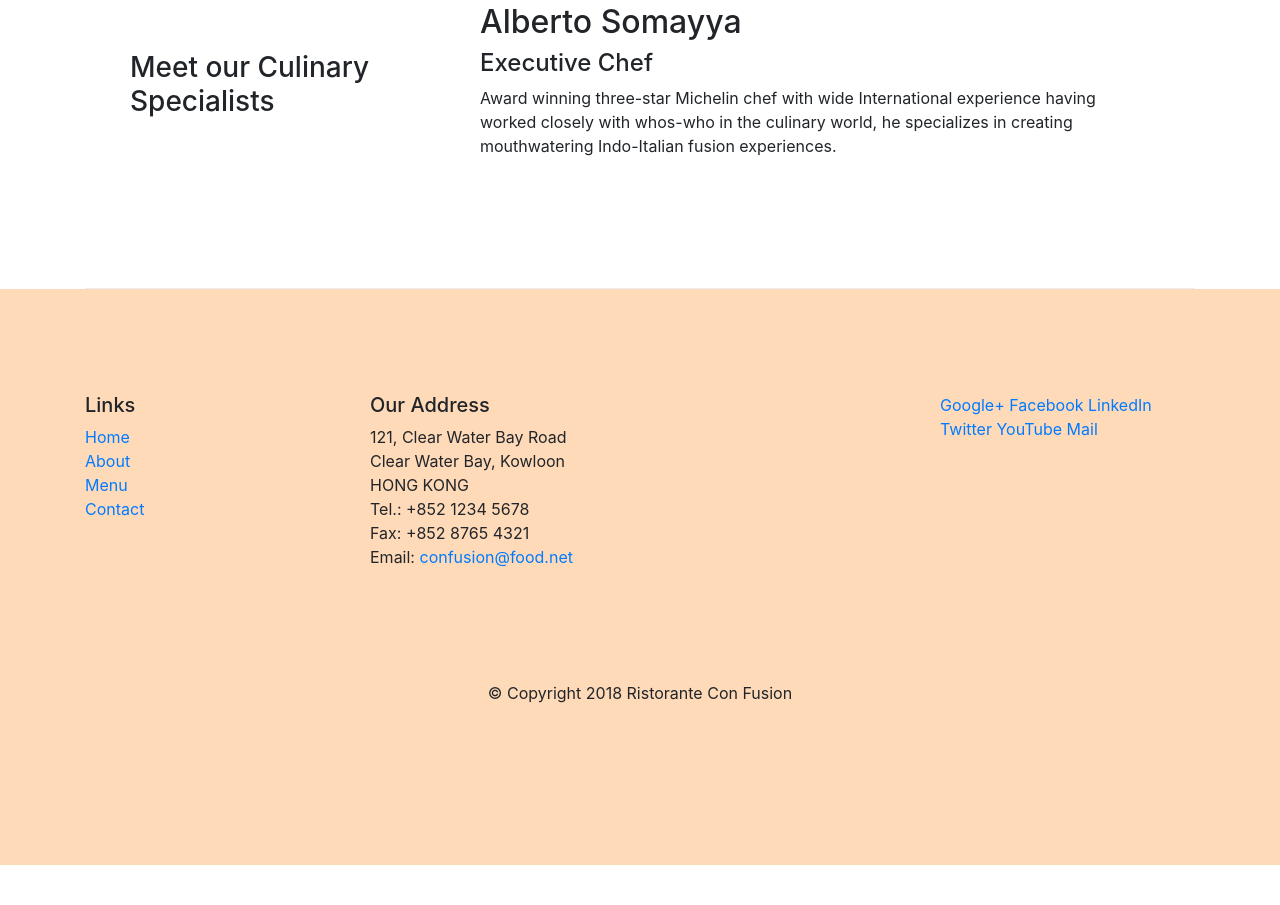
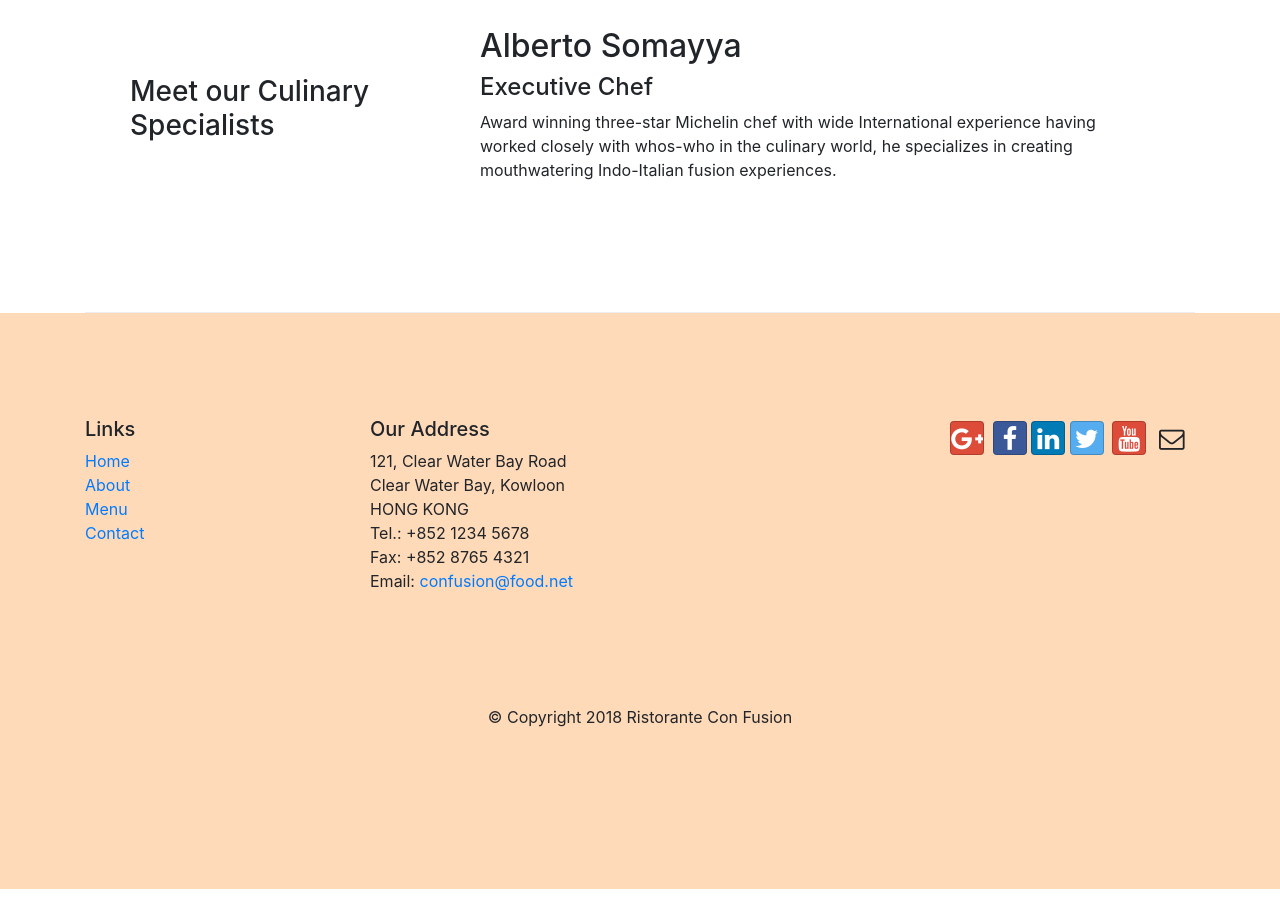
Before and after one commit to sakshampuri/cbootstrp, a website: page Bootstrap4/conFusion/index.html in a window 1280 px wide. Shown: the part 1271-2176 px from the top of the page. Before the commit the page ends 2152 px from the top, so only its background shows below. Drawn offline with nearby package versions, Linux system fonts and the light colour scheme.

Commit message:
icon fonts added

```diff
--- a/Bootstrap4/conFusion/index.html
+++ b/Bootstrap4/conFusion/index.html
@@ -9,6 +9,8 @@
     <meta http-equiv="x-ua-compatible" content="ie=edge">
 
     <link rel="stylesheet" href="node_modules/bootstrap/dist/css/bootstrap.min.css">
+    <link rel="stylesheet" href="node_modules/font-awesome/css/font-awesome.min.css">
+    <link rel="stylesheet" href="node_modules/bootstrap-social/bootstrap-social.css">
     <link rel="stylesheet" href="css/style.css">
 
 </head>
@@ -25,10 +27,12 @@
             <a class="navbar-brand font-weight-bold" href="#">Ristorante Con Fusion</a>
             <div class="collapse navbar-collapse">
                 <ul class="navbar-nav mr-auto">
-                    <li class="nav-item active"><a class="nav-link" href="#">Home</a></li>
-                    <li class="nav-item"><a class="nav-link" href="./aboutus.html">About</a></li>
-                    <li class="nav-item"><a class="nav-link" href="#">Menu</a></li>
-                    <li class="nav-item"><a class="nav-link" href="#">Contact</a></li>
+                    <li class="nav-item active">
+                        <a class="nav-link" href="#"><i class="fa fa-home mr-1"></i>Home</a>
+                    </li>
+                    <li class="nav-item"><a class="nav-link" href="./aboutus.html"><i class="fa fa-info fa-lg mr-1"></i>About</a></li>
+                    <li class="nav-item"><a class="nav-link" href="#"><i class="fa fa-list mr-1"></i>Menu</a></li>
+                    <li class="nav-item"><a class="nav-link" href="#"><i class="fa fa-address-card mr-1"></i>Contact</a></li>
                 </ul>
             </div>
 
@@ -46,6 +50,7 @@
             <div class="row">
                 <div class="col-12 col-sm-6">
                     <h1>Ristorante con Fusion</h1>
+                    <i class="fa fa-home"></i>
                     <p>We take inspiration from the World's best cuisines, and create a unique fusion experience. Our lipsmacking creations will tickle your culinary senses!</p>
                 </div>
                 <div class="col-12 col-sm">
@@ -112,13 +117,13 @@
 		           </address>
                 </div>
                 <div class="col-12 col-sm-3">
-                    <div class="links">
-                        <a href="http://google.com/+">Google+</a>
-                        <a href="http://www.facebook.com/profile.php?id=">Facebook</a>
-                        <a href="http://www.linkedin.com/in/">LinkedIn</a>
-                        <a href="http://twitter.com/">Twitter</a>
-                        <a href="http://youtube.com/">YouTube</a>
-                        <a href="mailto:">Mail</a>
+                    <div class="text-center">
+                        <a class="btn btn-social-icon btn-google mx-1 my-1" href="http://google.com/+"><i class="fa fa-google-plus"></i></a>
+                        <a class="btn btn-social-icon btn-facebook " href="http://www.facebook.com/profile.php?id="><i class="fa fa-facebook"></i></a>
+                        <a class="btn btn-social-icon btn-linkedin " href="http://www.linkedin.com/in/"><i class="fa fa-linkedin"></i></a>
+                        <a class="btn btn-social-icon btn-twitter" href="http://twitter.com/"><i class="fa fa-twitter"></i></a>
+                        <a class="btn btn-social-icon btn-google mx-1 my-1" href="http://youtube.com/"><i class="fa fa-youtube"></i></a>
+                        <a class="btn btn-social-icon" href="mailto:"><i class="fa fa-envelope-o"></i></a>
                     </div>
                 </div>
            </div>
```
Also changed, not shown: Bootstrap4/conFusion/aboutus.html (+2 -0 lines), Bootstrap4/conFusion/package.json (+5 -2 lines), 1 other file.
